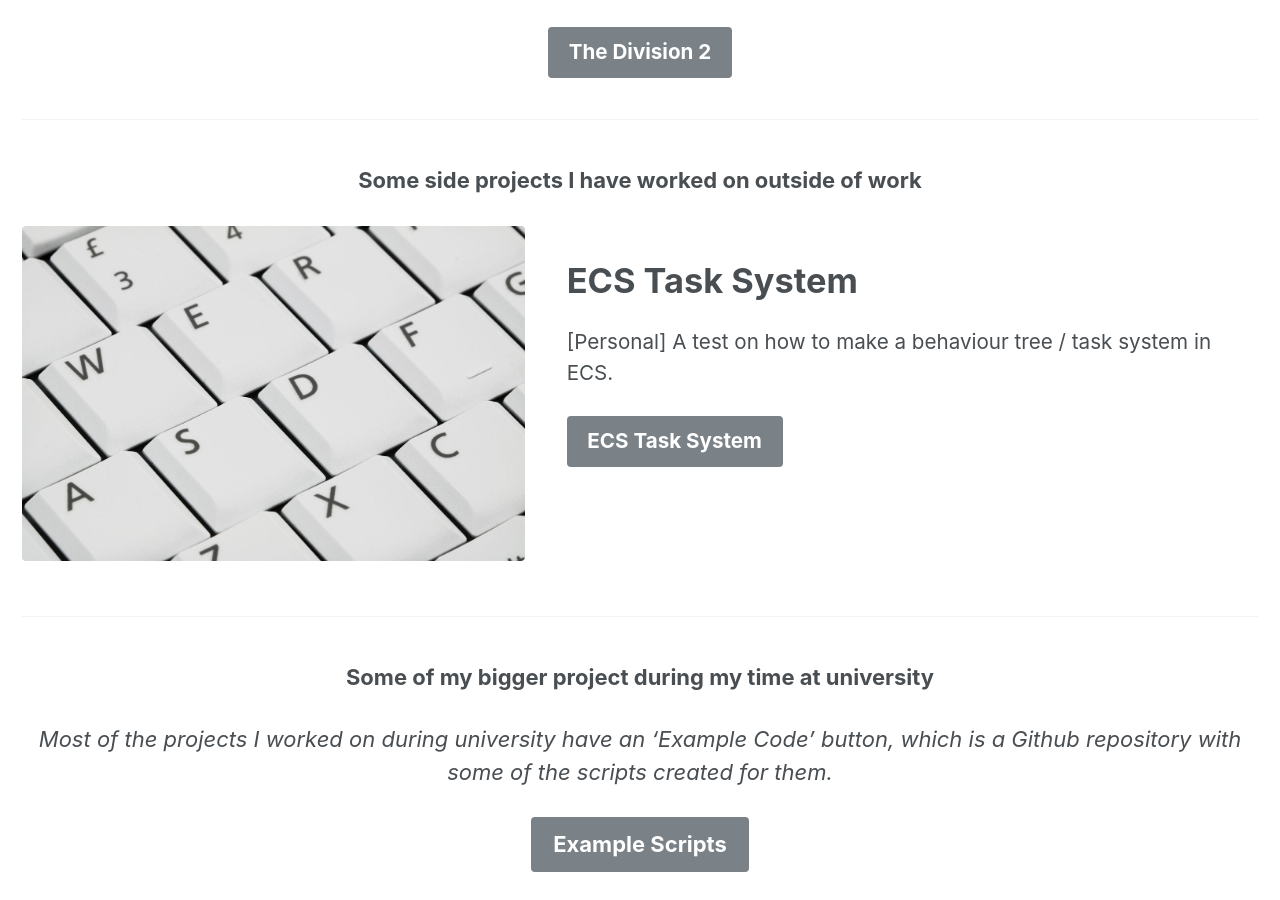
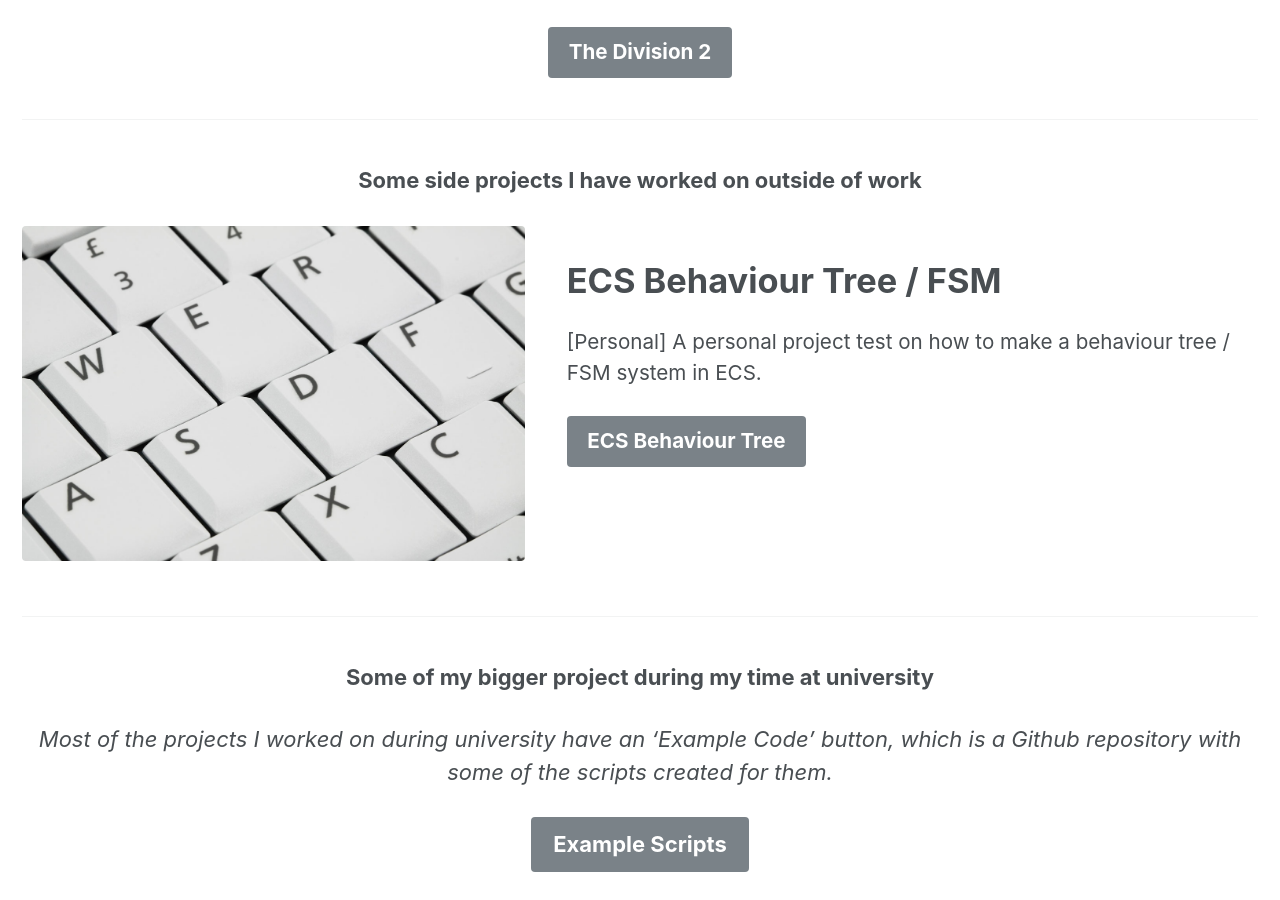
Before and after one commit to LeSmurk/CraigieDev, a Jekyll site: the page built from _pages/portfolio.md, in a window 1280 px wide and 900 px high, scrolled down 1655 px. Built offline with Jekyll 4.4.1, drawn with Linux system fonts in a browser that asks for light colours; nearby versions of some CDN libraries.

Commit message:
Update portfolio.md

```diff
--- a/_pages/portfolio.md
+++ b/_pages/portfolio.md
@@ -34,10 +34,10 @@ feature_rowUnnanounced0:
 feature_rowECSTask:
   - image_path: /assets/stockKeyboard.jpg
     alt: "placeholder image 1"
-    title: "ECS Task System"
-    excerpt: '[Personal] A test on how to make a behaviour tree / task system in ECS.'
+    title: "ECS Behaviour Tree / FSM"
+    excerpt: '[Personal] A personal project test on how to make a behaviour tree / FSM system in ECS.'
     url: "/pages/ecstasks"
-    btn_label: "ECS Task System"
+    btn_label: "ECS Behaviour Tree"
     btn_class: "btn--primary"
 
 
```
